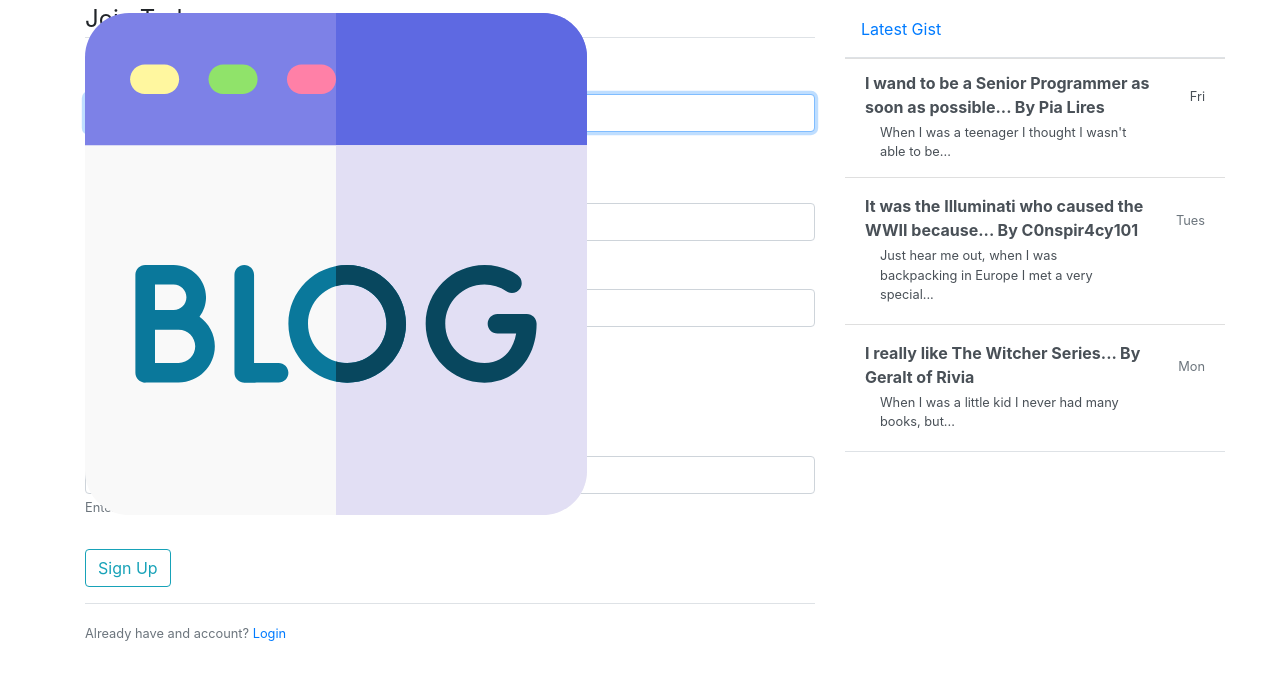
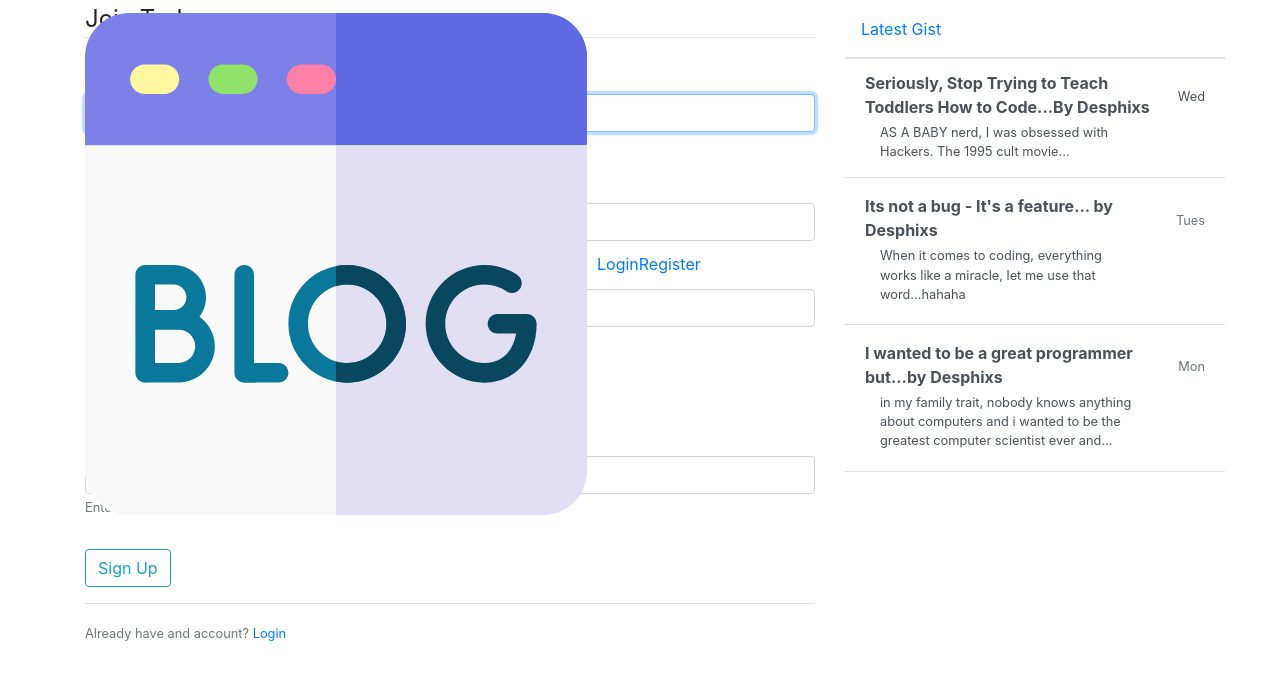
Before and after one commit to Lia-Pires/Complete-blog-with-Django, a Django app: page /register/ in a window 1280 px wide. Shown: the top 691 px of the page. Run offline with Django 4.2, Linux system fonts and the light colour scheme; some libraries are stand-ins or nearby versions.

Commit message:
Update templates

```diff
--- a/blog_project/blog/templates/blog/base.html
+++ b/blog_project/blog/templates/blog/base.html
@@ -23,7 +23,60 @@
           </buttwon>
           <div class="collapse navbar-collapse" id="navbarToggle">
             <div class="navbar-nav mr-auto">
+                {% if user.is_authenticated %}
+              <a class="nav-item nav-link" href="{% url 'blog-home' %}">HOME</a>
+              <a class="nav-item nav-link" href="{% url 'blog-about' %}">ABOUT</a>
+            </div>
+            <!-- Navbar Right Side -->
+            <div class="navbar-nav">
+              <!-- <a class="nav-item nav-link" href="#">Login</a>
+              <a class="nav-item nav-link" href="#">Register</a> -->
+              <!-- <button class="noselect">Create Post</button> -->
+<!--                <h3 style="color: white;">Hello {{request.user}}</h3>--
 
+  <span></span>
+                <span></span>
+                <span></span>
+                <span></span>
+                Create Post
+            </a>
+
+                <span></span>
+                <span></span>
+                <span></span>
+                <span></span>
+                Profile
+            </a>
+
+                <span></span>
+                <span></span>
+                <span></span>
+                <span></span>
+                Logout
+            </a>
+                {% else %}
+              <a href="{% url 'login' %}" id="auth-links">
+                <span></span>
+                <span></span>
+                <span></span>
+                <span></span>
+                Login
+            </a>
+            <a href="{% url 'register' %}" id="auth-links">
+                <span></span>
+                <span></span>
+                <span></span>
+                <span></span>
+                Register
+            </a>
+            <!-- <a href="#">
+                <span></span>
+                <span></span>
+                <span></span>
+                <span></span>
+                Neon button
+            </a> -->
+                {% endif %}
             </div>
           </div>
         </div>
@@ -62,25 +115,25 @@
                 <div class="list-group list-group-flush border-bottom scrollarea">
                   <a href="#" class="list-group-item list-group-item-action  lh-tight" aria-current="true">
                     <div class="d-flex w-100 align-items-center justify-content-between">
-                      <strong class="mb-1">I wand to be a Senior Programmer as soon as possible... By Pia Lires
+                      <strong class="mb-1">Seriously, Stop Trying to Teach Toddlers How to Code...By Desphixs
                     </strong>
-                      <small>Fri</small>
+                      <small>Wed</small>
                     </div>
-                    <div class="col-10 mb-1 small">When I was a teenager I thought I wasn't able to be... </div>
+                    <div class="col-10 mb-1 small">AS A BABY nerd, I was obsessed with Hackers. The 1995 cult movie... </div>
                   </a>
                   <a href="#" class="list-group-item list-group-item-action py-3 lh-tight">
                     <div class="d-flex w-100 align-items-center justify-content-between">
-                      <strong class="mb-1">It was the Illuminati who caused the WWII because... By C0nspir4cy101</strong>
+                      <strong class="mb-1">Its not a bug - It's a feature... by Desphixs</strong>
                       <small class="text-muted">Tues</small>
                     </div>
-                    <div class="col-10 mb-1 small">Just hear me out, when I was backpacking in Europe I met a very special...</div>
+                    <div class="col-10 mb-1 small">When it comes to coding, everything works like a miracle, let me use that word...hahaha</div>
                   </a>
                   <a href="#" class="list-group-item list-group-item-action py-3 lh-tight">
                     <div class="d-flex w-100 align-items-center justify-content-between">
-                      <strong class="mb-1">I really like The Witcher Series... By Geralt of Rivia</strong>
+                      <strong class="mb-1">I wanted to be a great programmer but...by Desphixs</strong>
                       <small class="text-muted">Mon</small>
                     </div>
-                    <div class="col-10 mb-1 small">When I was a little kid I never had many books, but... </div>
+                    <div class="col-10 mb-1 small">in my family trait, nobody knows anything about computers and i wanted to be the greatest computer scientist ever and...</div>
                   </a>
 
                 </div>
--- a/blog_project/users/templates/users/register.html
+++ b/blog_project/users/templates/users/register.html
@@ -17,7 +17,7 @@
             </div>
         </form>
         <div class="border-top pt-3">
-            <small class="text-muted">Already have and account? <a href="">Login</a></small>
+            <small class="text-muted">Already have and account? <a href="{% url 'login' %}">Login</a></small>
         </div>
     </div>
 {% endblock content %}
```
Also changed, not shown: blog_project/users/templates/users/login.html (+23 -12 lines).
